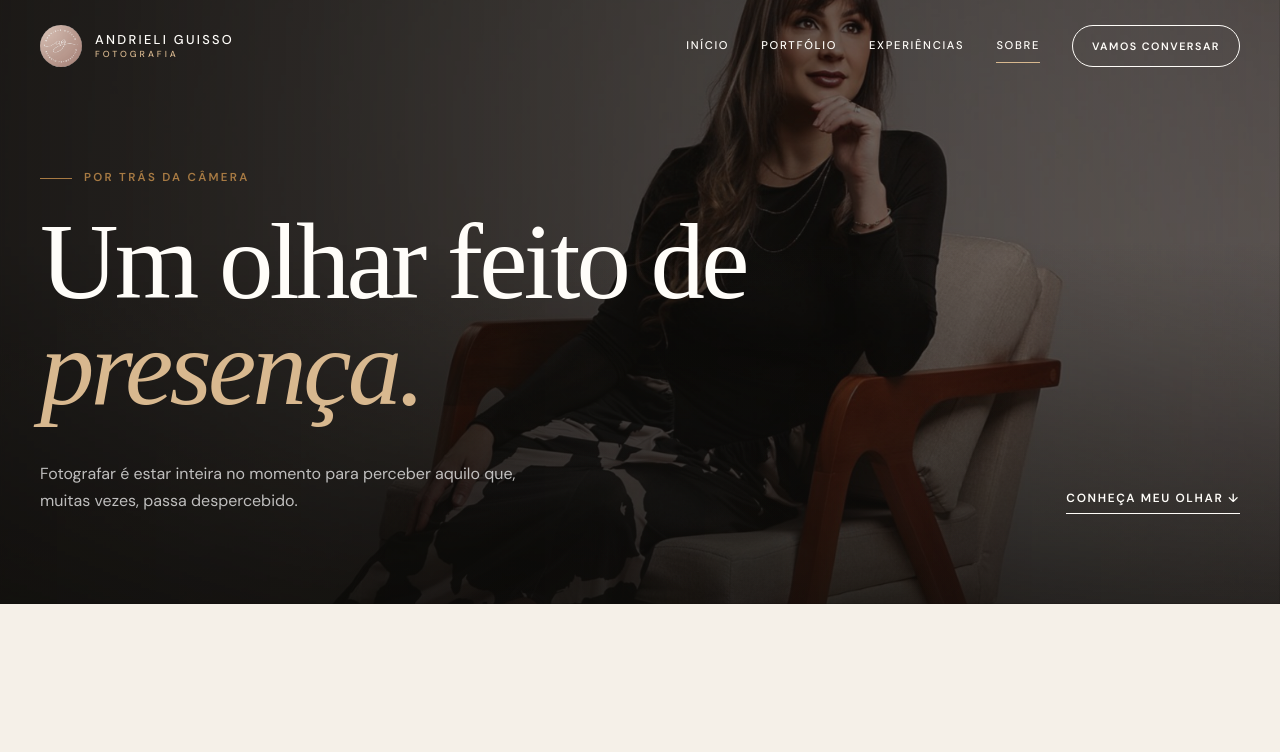
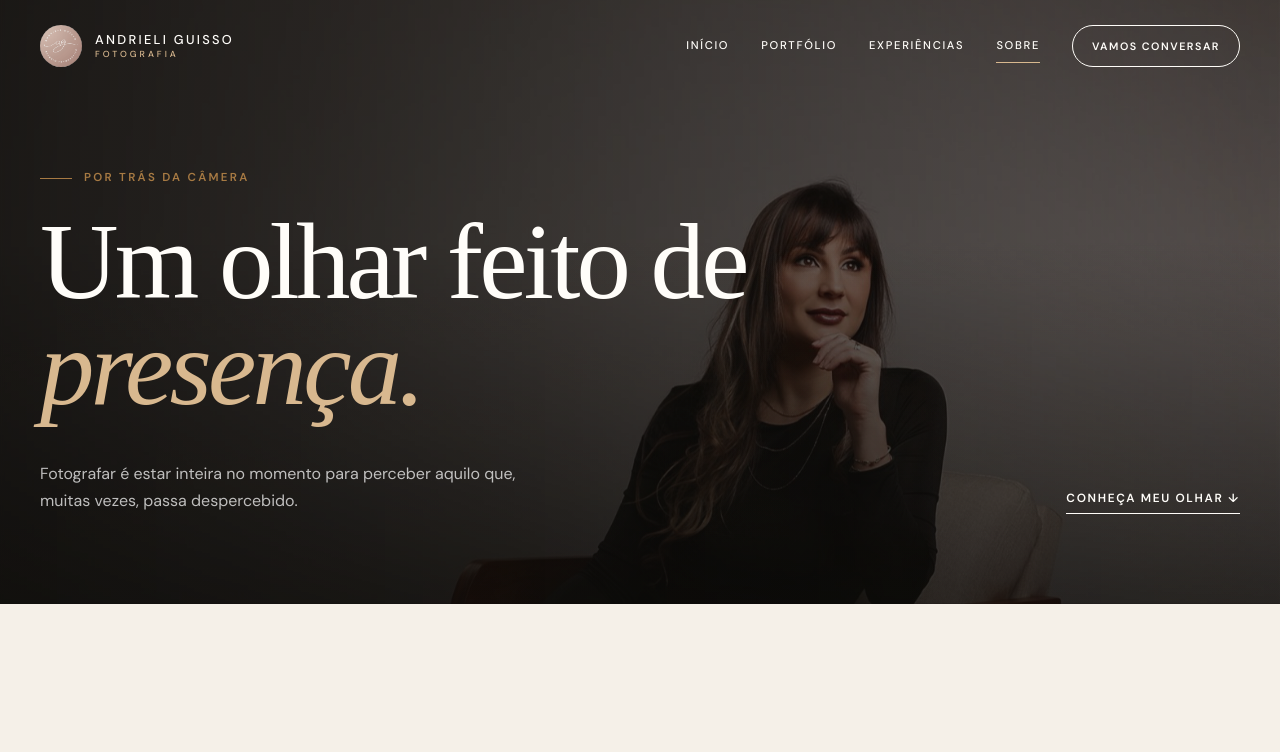
Before and after one commit to joaopavila120/andrieli-guisso-fotografia, a plain HTML site: page sobre.html in a window 1280 px wide. Shown: the top 752 px of the page. Drawn offline with Linux system fonts and the light colour scheme; a web font is replaced by a local one.

Commit message:
Ajusta enquadramento da foto na página sobre

```diff
--- a/sobre.html
+++ b/sobre.html
@@ -24,7 +24,7 @@
 
   <main>
     <section class="page-hero" aria-labelledby="page-title">
-      <img class="page-hero__image" src="img/web/IMG_1096.jpg.jpeg" alt="Retrato feminino em estúdio" style="object-position:center 58%">
+      <img class="page-hero__image" src="img/web/IMG_1096.jpg.jpeg" alt="Retrato feminino em estúdio" style="object-position:center 38%">
       <div class="container page-hero__content">
         <p class="eyebrow">Por trás da câmera</p>
         <h1 class="display-title" id="page-title">Um olhar feito de <em>presença.</em></h1>
```
